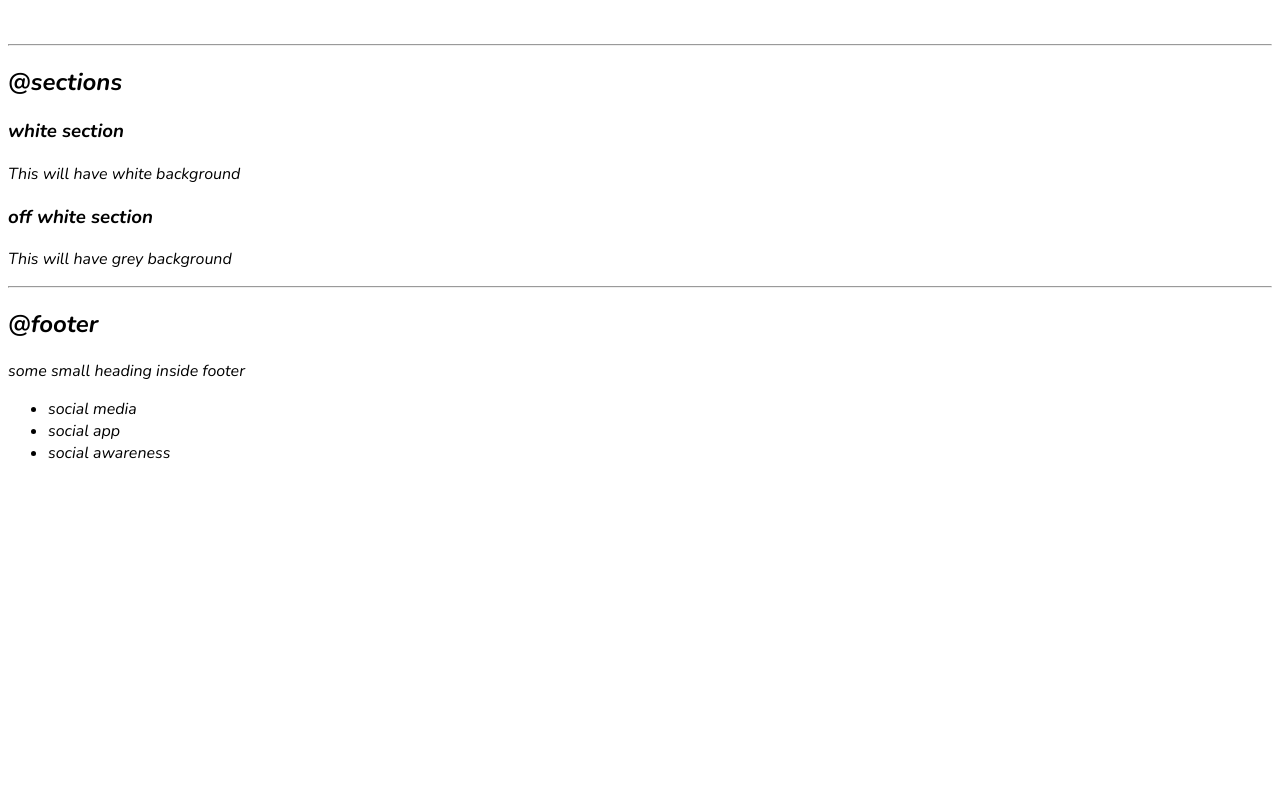
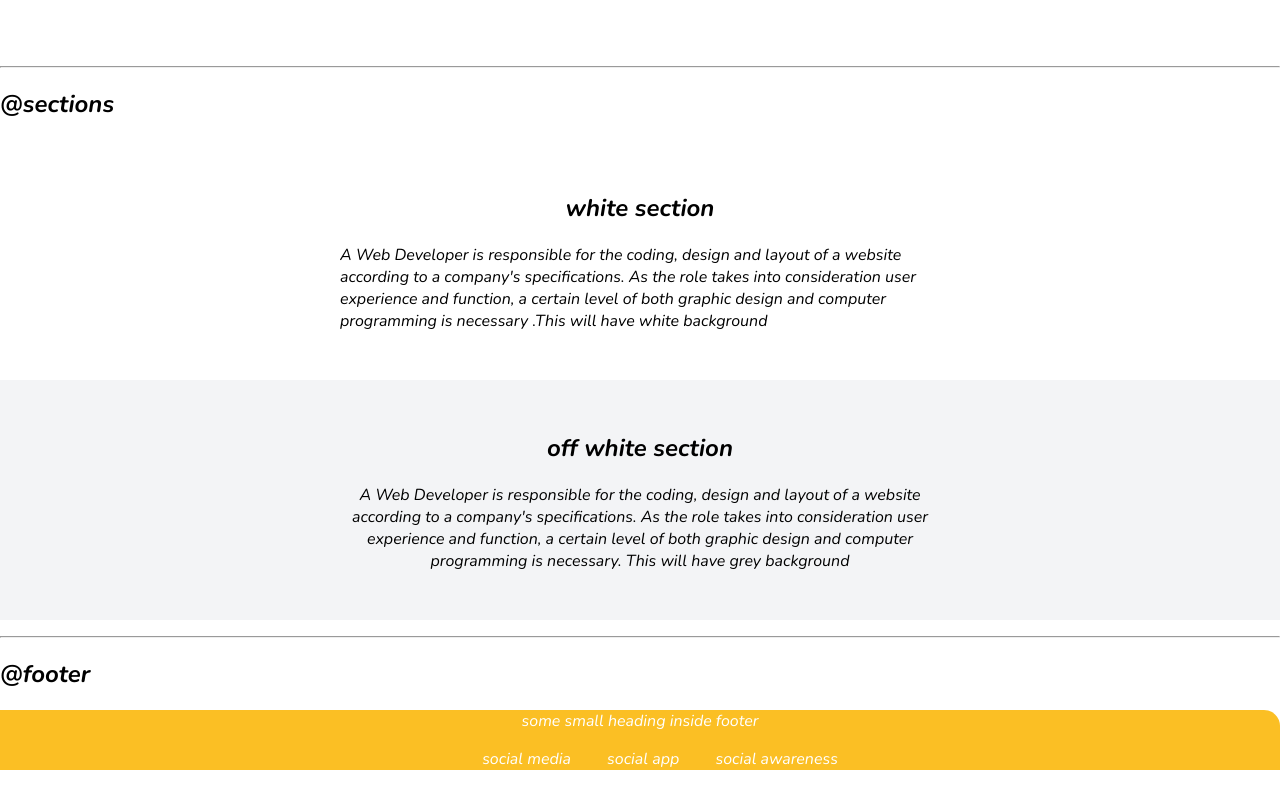
Before and after one commit to zishan-ansari/lesson-3-neogcamp, a plain HTML site: page index.html in a window 1280 px wide. Shown: the part 1943-2729 px from the top of the page. Before the commit the page ends 2423 px from the top, so only its background shows below. Drawn offline with nearby package versions, Linux system fonts and the light colour scheme.

Commit message:
completed components

```diff
--- a/index.html
+++ b/index.html
@@ -1,16 +1,21 @@
 <!DOCTYPE html>
 <html lang="en">
+
 <head>
     <meta charset="UTF-8">
     <meta name="viewport" content="width=device-width, initial-scale=1.0">
-    <title>Components  library</title>
+    <title>Components library</title>
 
     <link href="style.css" rel="stylesheet" />
 
 </head>
+
 <body>
-    <h1 > Zeeshan's Component Library</h1>
-    <p> I am attending neogcamp and i want to make a library which would make my projects looks hood and consistent</p>
+    <h1> Zeeshan's Component Library</h1>
+    <p> I am attending neogcamp and
+         i want to make a library which would make my projects looks hood
+          and consistent. I completed my <strong>btech Degree </strong> from <strong>Al-falah university</strong>
+        in 2020. I Want to become a <strong>Web Developer</strong>  </p>
     <hr>
     <h2>@typography</h2>
     <h1>This is the biggest heading</h1>
@@ -28,16 +33,14 @@
 
     <h3> centerd container</h3>
     <div class="container container-centered">
-        This is  Centerd container and it will go till the end of the page
+        This is Centerd container and it will go till the end of the page
     </div>
 
     <hr>
 
     <h2>@Links</h2>
-    <a class="link primary-link"
-    href="/">primary link</a>
-    <a  class="link secondary-link"
-    href="/">secondary link</a>
+    <a class="link primary-link" href="/">primary link</a>
+    <a class="link secondary-link" href="/">secondary link</a>
 
     <hr>
     <h2>@Lists</h2>
@@ -49,11 +52,11 @@
         <li> item three </li>
     </ul>
 
-    <h3>unordered  inline lists</h3>
+    <h3>unordered inline lists</h3>
     <ul>
         <li class="list-item-inline">inline item one </li>
         <li class="list-item-inline"> inline item two </li>
-        <li class="list-item-inline">inline  item three </li>
+        <li class="list-item-inline">inline item three </li>
     </ul>
 
     <h3>reversed ordered list</h3>
@@ -63,13 +66,13 @@
         <li>cow</li>
     </ol>
 
-    <hr/>
+    <hr />
     <h2>@Nav </h2>
     <nav class="navigation container">
         <div class="nav-brand">iAmBrand</div>
-        <ul class="non-bullet-nav-pills" >
+        <ul class="non-bullet-nav-pills">
             <li class="list-item-inline">
-                <a  class="link link-active"href="/">Home</a>
+                <a class="link link-active" href="/">Home</a>
             </li class="list-item-inline">
             <li class="list-item-inline">
                 <a class="link" href="/">Projects</a>
@@ -83,31 +86,50 @@
     <hr>
     <h2> @Header</h2>
     <header class="hero">
-        <img  class="hero-img" src="images/heroimage.png"/>
+        <img class="hero-img" src="images/heroimage.png" />
         <h1 class="hero-heading">zishan ansari the <span style="color:var(--primary-color)">web developer</span></h1>
     </header>
     <hr>
     <h2>@sections</h2>
-    <section>
-        <h3>white section</h3>
-        <p>This will have white background</p>
+    <section class="section">
+        <div class="container-centered">
+            <h1>white section</h1>
+            <p> A Web Developer is responsible for the coding,
+                design and layout of a website according to a company's specifications.
+                As the role takes into consideration user experience and function,
+                a certain level of both graphic design and computer programming is necessary
+                .This will have white background</p>
+        </div>
+
 
     </section>
-    <section>
-        <h3>off white section</h3>
-        <p>This will have grey background</p>
+    <section class="section ow">
+        <div class="container-centered">
+            <h1>off white section</h1>
+            <p>A Web Developer is responsible for the coding,
+                design and layout of a website according to a company's specifications. As the role takes into
+                consideration user experience and function,
+                a certain level of both graphic design and computer programming is necessary.
+                This will have grey background</p>
+        </div>
+
     </section>
     <hr>
     <h2>@footer</h2>
     <footer>
-        <div>some small heading inside footer </div>
-        <ul>
-            <li>social media</li>
-            <li>social app</li>
-            <li>social awareness</li>
+        <div class="footer">some small heading inside footer
+        <ul class="social links non-bullet">
+            <li class="list-item-inline" ><a class="link" href="/">
+                    social media</a></li>
+            <li class="list-item-inline"><a class="link" href="/">
+                    social app</a></li>
+            <li class="list-item-inline"><a class="link" href="/">
+                    social awarenes</a>s</li>
         </ul>
+        </div>
     </footer>
 
 
 </body>
+
 </html>
--- a/style.css
+++ b/style.css
@@ -2,10 +2,12 @@
 :root{
     --primary-color: #FBBF24;
     --gray-color:#6B7280;
+    --off-white:#F3F4F6;
 }
 
 body{
     font-family: 'Nunito', sans-serif;
+    margin:0px;
 }
 hr{
     margin:1rem 0rem;
@@ -80,3 +82,28 @@ hr{
     text-align: center;
     color:var(--gray-color);
 }
+.section{
+    padding:2rem;
+}
+.section h1{
+    text-align: center;
+}
+.ow{
+    background-color: var(--off-white);
+    text-align: center;
+}
+.footer{
+    background-color: var(--primary-color);
+    padding:2rem,1rem;
+    text-align: center;
+    color:white;
+    border-top-right-radius: 1rem;
+
+
+}
+.footer .link{
+    color:white;
+}
+.footer .ul{
+    padding-inline-start:0px;
+}
```
